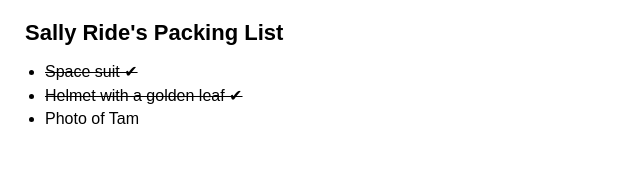
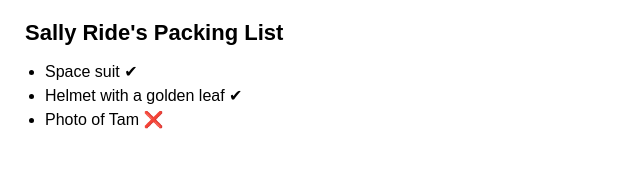
Before and after one commit to inai17ibar/react-sample-app, a React (Create React App) app: page / in a window 1280 px wide. Shown: the top 179 px of the page, without its empty margins (0-640 px from the left). Built offline with nearby package versions, Linux system fonts and the light colour scheme.

Commit message:
resolve Show an icon for incomplete items with ? :

```diff
--- a/src/App.js
+++ b/src/App.js
@@ -2,17 +2,9 @@ import React from 'react';
 import './App.css';
 
 function Item({ name, isPacked }) {
-  let itemContent = name;
-  if (isPacked) {
-    itemContent = (
-      <del>
-        {name + " ✔"}
-      </del>
-    );
-  }
   return (
     <li className="item">
-      {itemContent}
+      {name} {isPacked ? '✔' : '❌'}
     </li>
   );
 }
```
